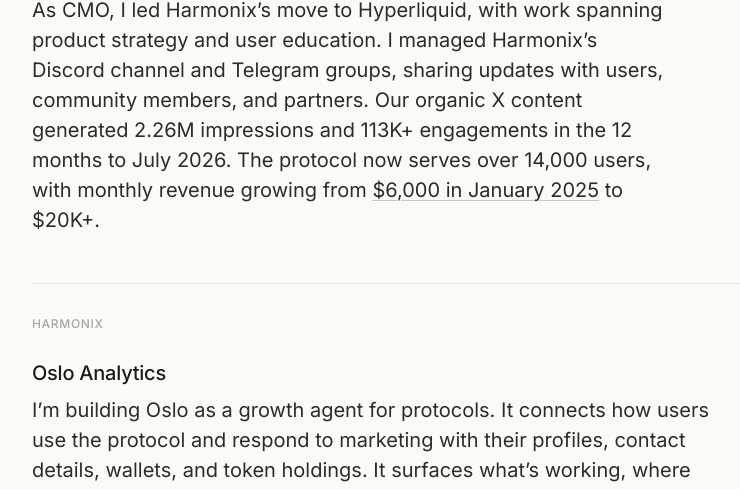
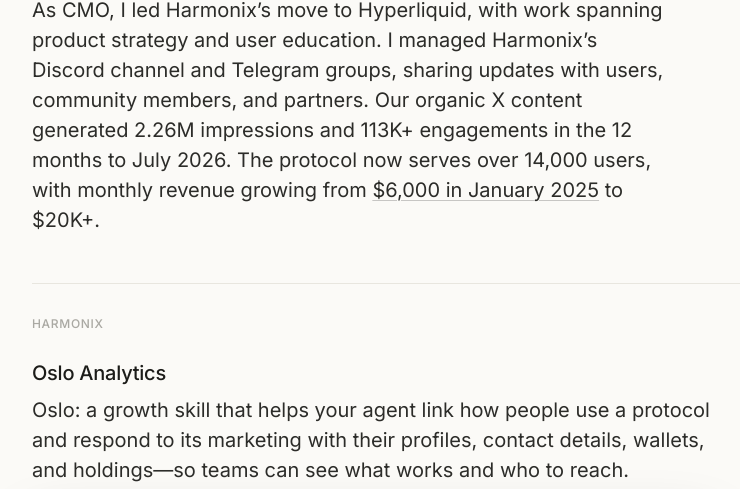
Before and after one commit to Christophorusan/christophorusan.github.io, a plain HTML site: page harmonix-finance.html in a window 1280 px wide. Shown: the part 244-733 px from the top of the page, without its empty margins (228-968 px from the left). Drawn offline with Linux system fonts and the light colour scheme; no server answers.

Commit message:
Use agent-skill framing for Oslo

```diff
--- a/harmonix-finance.html
+++ b/harmonix-finance.html
@@ -150,7 +150,7 @@
                   <article class="media-card oslo-analytics">
             <div class="piece-copy">
               <h3 class="piece-title"><a href="https://christophorusan.github.io/oslo-architecture/?view=analytics" target="_blank" rel="noreferrer">Oslo Analytics</a></h3>
-              <p class="piece-note">I’m building Oslo as a growth agent for protocols. It connects how users use the protocol and respond to marketing with their profiles, contact details, wallets, and token holdings. It surfaces what’s working, where users drop off, who the team should reach, and what to improve to grow adoption and retention.</p>
+              <p class="piece-note">Oslo: a growth skill that helps your agent link how people use a protocol and respond to its marketing with their profiles, contact details, wallets, and holdings—so teams can see what works and who to reach.</p>
             </div>
             <div class="piece-reference">
               <a class="media-link media-frame oslo-flow-link" href="https://christophorusan.github.io/oslo-architecture/?view=analytics" target="_blank" rel="noreferrer" aria-label="Open Oslo analytics view">
```
